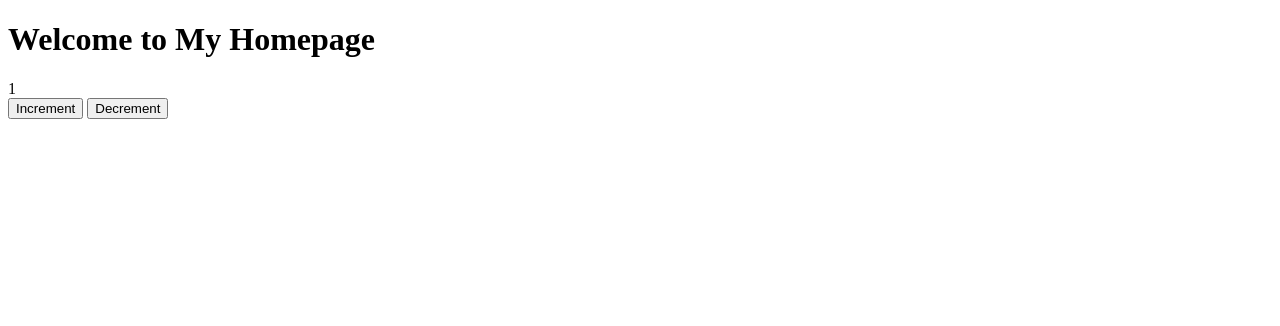
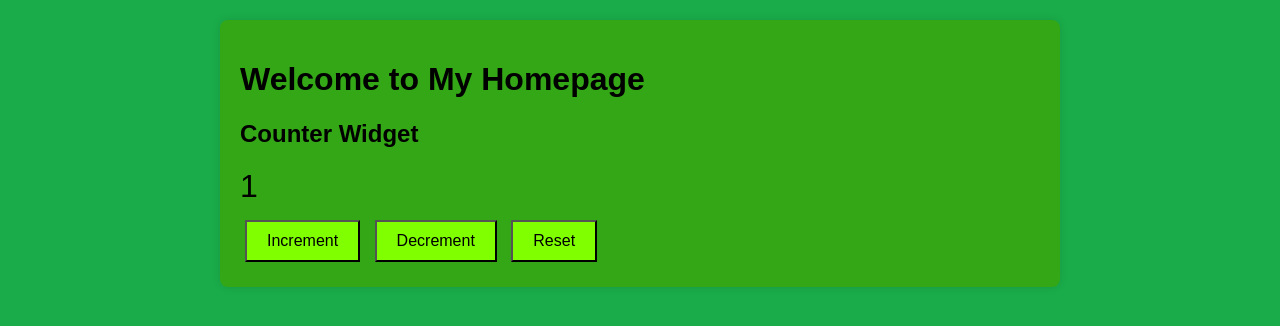
Before and after one commit to Kat720711/alpinejs-widgets-intro, a plain HTML site: page index.html in a window 1280 px wide. Both pictures are taken after a click on the button "Increment". Drawn offline with nearby package versions, Linux system fonts and the light colour scheme.

Commit message:
gh-pages

```diff
--- /dev/null
+++ b/alpine.js
@@ -0,0 +1,3 @@
+import Alpine from 'alpinejs';
+window.Alpine = Alpine;
+Alpine.start();
--- a/counter.html
+++ /dev/null
@@ -1,8 +0,0 @@
-<div x-data="{ count : 0 } ">
-    <h1>Counter</h1>
-    <div class="counter" x-text="count"></div>
-    <div>
-      <button @click="count++">+</button>
-      <button @click="count--">-</button>
-    </div>
-</div>
--- a/counter.js
+++ b/counter.js
@@ -1,15 +1,27 @@
-let counter = 0;
+function Counter() {
+    return {
+        count: 0,
+        maxCount: 10,
+        minCount: 0,
 
-const counterElem = document.querySelector('.counter');
-const incrementBtn =  document.querySelector('.increment');
-const decrementBtn = document.querySelector('.decrement');
+        increment() {
+            if (this.count < this.maxCount) {
+                this.count++;
+            }
+        },
 
-incrementBtn.addEventListener('click', function() {
-    counter++;
-    counterElem.innerText = counter;
+        decrement() {
+            if (this.count > this.minCount) {
+                this.count--;
+            }
+        },
+
+        reset() {
+            this.count = 0;
+        }
+    }
+}
+
+document.addEventListener('alpine:init', () => {
+    Alpine.data('counter', Counter);
 });
-
-decrementBtn.addEventListener('click', function() {
-    counter--;
-    counterElem.innerText = counter;
-});
--- a/index.html
+++ b/index.html
@@ -4,19 +4,24 @@
     <meta charset="UTF-8">
     <meta name="viewport" content="width=device-width, initial-scale=1.0">
     <title>Home Page</title>
+    <link rel="stylesheet" href="style.css">
 </head>
 <body>
-    <div>
+    <div class="container">
         <h1>Welcome to My Homepage</h1>
-        <div>
-            <div class="counter" > </div>
+        <div x-data="counter">
+            <h2>Counter Widget</h2>
+            <div class="counter" x-text="count"></div>
             <div>
-                  <button class="increment" >Increment</button>
-                  <button class="decrement" >Decrement</button>
-                  <script type="module" src="./counter.html"></script>
+                <button @click="increment()">Increment</button>
+                <button @click="decrement()">Decrement</button>
+                <button @click="reset()">Reset</button>
             </div>
-       </div>
+        </div>
     </div>
-    <script src="counter.js" defer></script>
+
+    <script src="https://cdn.jsdelivr.net/npm/alpinejs@3.x.x/dist/cdn.min.js" defer></script>
+    <script src="counter.js" ></script>
+
 </body>
 </html>
--- /dev/null
+++ b/style.css
@@ -0,0 +1,28 @@
+body {
+  font-family: Arial, sans-serif;
+  margin: 0;
+  padding: 20px;
+  background-color: #1aac4a;
+}
+
+.container {
+  max-width: 800px;
+  margin: 0 auto;
+  padding: 20px;
+  background: rgb(51, 167, 22);
+  border-radius: 8px;
+  box-shadow: 0 0 10px rgba(0,0,0,0.1);
+}
+
+.counter {
+  font-size: 2em;
+  margin: 10px 0;
+}
+
+button {
+  margin: 5px;
+  padding: 10px 20px;
+  font-size: 1em;
+  cursor: pointer;
+  background-color: chartreuse;
+}
```
